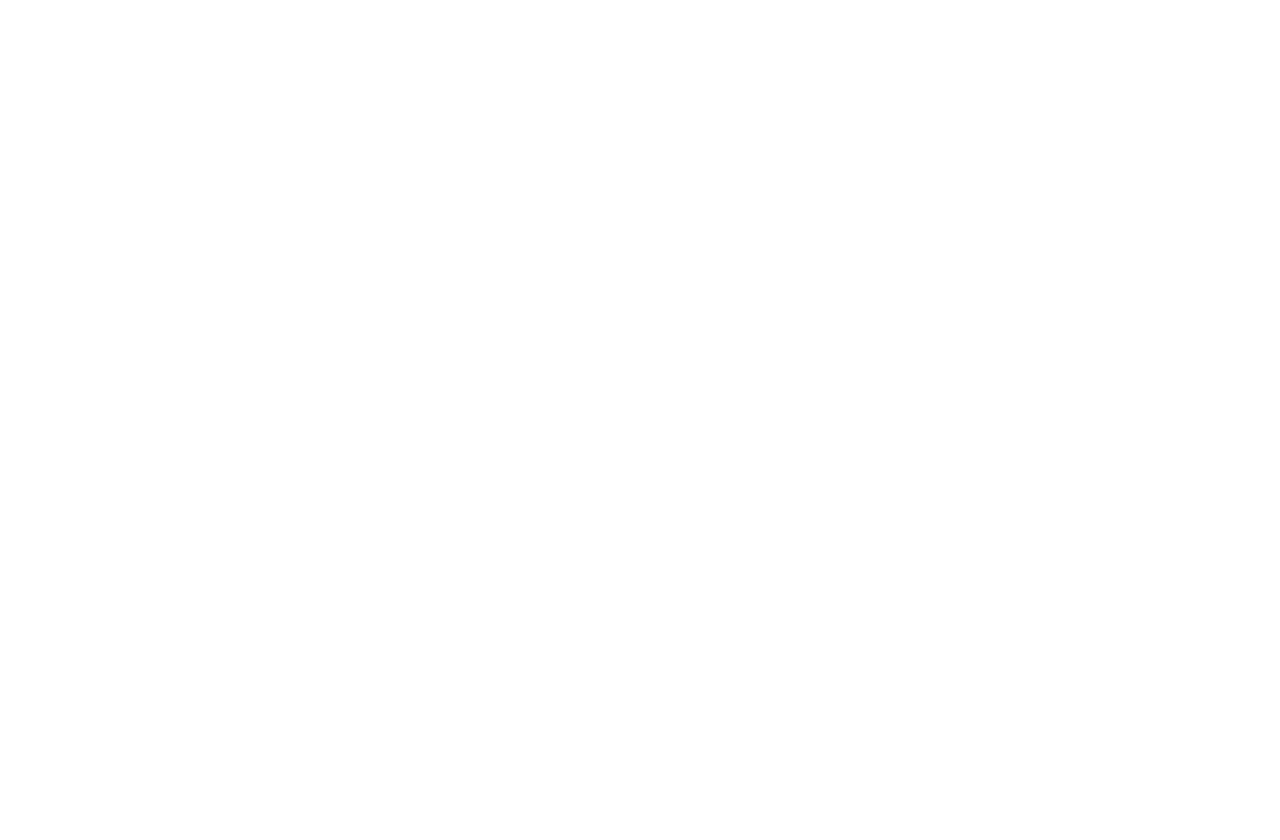
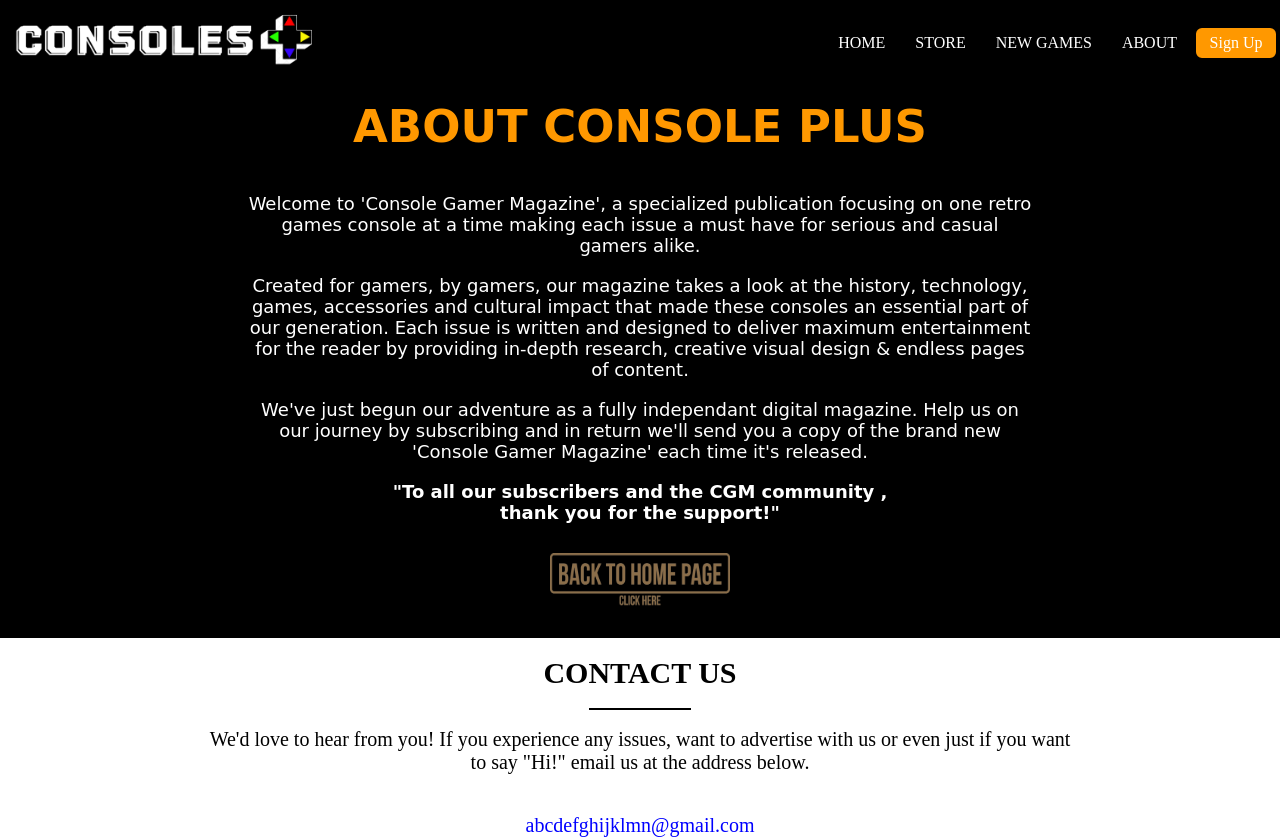
Before and after one commit to Youcode-Classe-E-2023-2024/Mouhcine-Essafi_Console, a plain HTML site: page about.html in a window 1280 px wide. Shown: the top 840 px of the page. Before the commit the page ends 800 px from the top, so only its background shows below. Drawn offline with Linux system fonts and the light colour scheme.

Commit message:
terminer pour la version desktop

```diff
--- a/about.html
+++ b/about.html
@@ -0,0 +1,74 @@
+<!DOCTYPE html>
+<html lang="en">
+<head>
+    <meta charset="UTF-8">
+    <meta name="viewport" content="width=device-width, initial-scale=1.0">
+    <link rel="stylesheet" href="style.css" />
+    <title>CONSOLE PLUS</title>
+</head>
+<body>
+    <!---NAVBAR--->
+
+    <nav class="navbar">
+        <div class="navbar-container">
+            <div class="logo">
+                <img class="logo1" src="img/logo1.png" width="326"></div>
+            <ul class="nav-links">
+              <li><a href="index.html">HOME</a></li>
+              <li><a href="store.html">STORE</a></li>
+              <li><a href="newgames.html">NEW GAMES</a></li>
+              <li><a href="about.html">ABOUT</a></li>
+              <a href="signup.html" class="button-sign_up">Sign Up</a>
+            </ul>
+            <div class="burger-menu">&#9776;</div>
+        </div>
+    </nav>
+
+    <!-- ABOUT -->
+    <div class="title-about">
+        <div class="t-about">
+            <strong><p>ABOUT CONSOLE PLUS</strong></p>
+        </div>
+        <p class="text-about">Welcome to 'Console Gamer Magazine', a specialized publication focusing
+             on one retro games console at a time making each issue a must have for
+              serious and casual gamers alike.</p> <br>
+        <p class="text-about">Created for gamers, by gamers, our magazine takes a look at the history,
+             technology, games, accessories and cultural impact that made these consoles
+              an essential part of our generation. Each issue is written and designed to
+               deliver maximum entertainment for the reader by providing in-depth research,
+                creative visual design & endless pages of content.</p> <br>
+        <p class="text-about">We've just begun our adventure as a fully independant digital magazine.
+             Help us on our journey by subscribing and in return we'll send you a copy
+              of the brand new 'Console Gamer Magazine' each time it's released.</p> <br>
+        <p class="text-about"><strong>"To all our subscribers and the CGM community
+            , <br> thank you for the support!"</strong></p>
+        <img id="img-back_to_home" src="img/backtohome.png">
+    </div>
+
+    <!-- CONTACT US -->
+    <div class="contact">
+        <br>
+        <div class="title-contact">
+            <p><strong>CONTACT US</strong></p>
+        </div>
+        <br>
+        <div class="border"></div>
+        <br>
+        <div class="desc-contact"><p>We'd love to hear from you! If you experience any issues,
+             want to advertise with us or even just if you want
+            <br>  to say "Hi!" email us at the address below.</p></div>
+        <div class="email"><p>abcdefghijklmn@gmail.com</p> </div>
+    </div>
+
+    <!-- FOOTER -->
+
+    <div class="footer">
+        <div class="logo-footer"></div>
+        <div class="text-footer">
+            <p>CONSOLE PLUS © 2023. ALL RIGHTS RESERVED.</p>
+            <p>WEB DESIGN BY MOUHCINE © 2023. ALL RIGHTS RESERVED.</p>
+        </div>
+    </div>
+<script src="responsive-navbar.js"></script>
+</body>
+</html>
--- a/style.css
+++ b/style.css
@@ -688,3 +688,33 @@ hr{
     }
 
 }
+
+    /* ABOUT */
+
+.title-about{
+    display: flex;
+    flex-direction: column;
+    align-items: center;
+    text-align: center;
+    font-family: cursive;
+    padding-top: 100px;
+    background-color: #000000;
+}
+
+.t-about{
+    font-size: 45px;
+    color: #FF9800;
+    margin-bottom: 40px;
+}
+
+.text-about{
+    color: white;
+    width: 785px;
+    font-size: large;
+}
+
+#img-back_to_home{
+    margin: 30px 0;
+    width: 180px;
+    height: 55px;
+}
```
